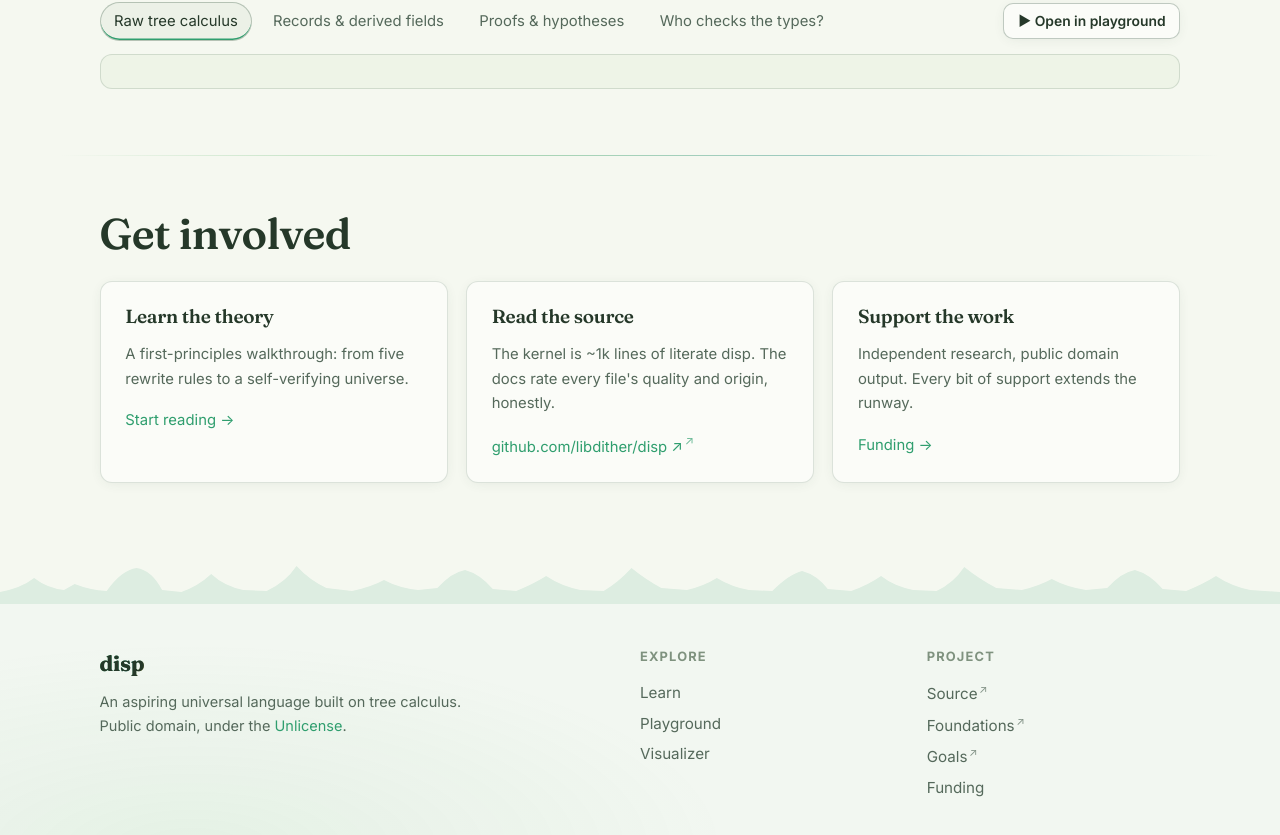
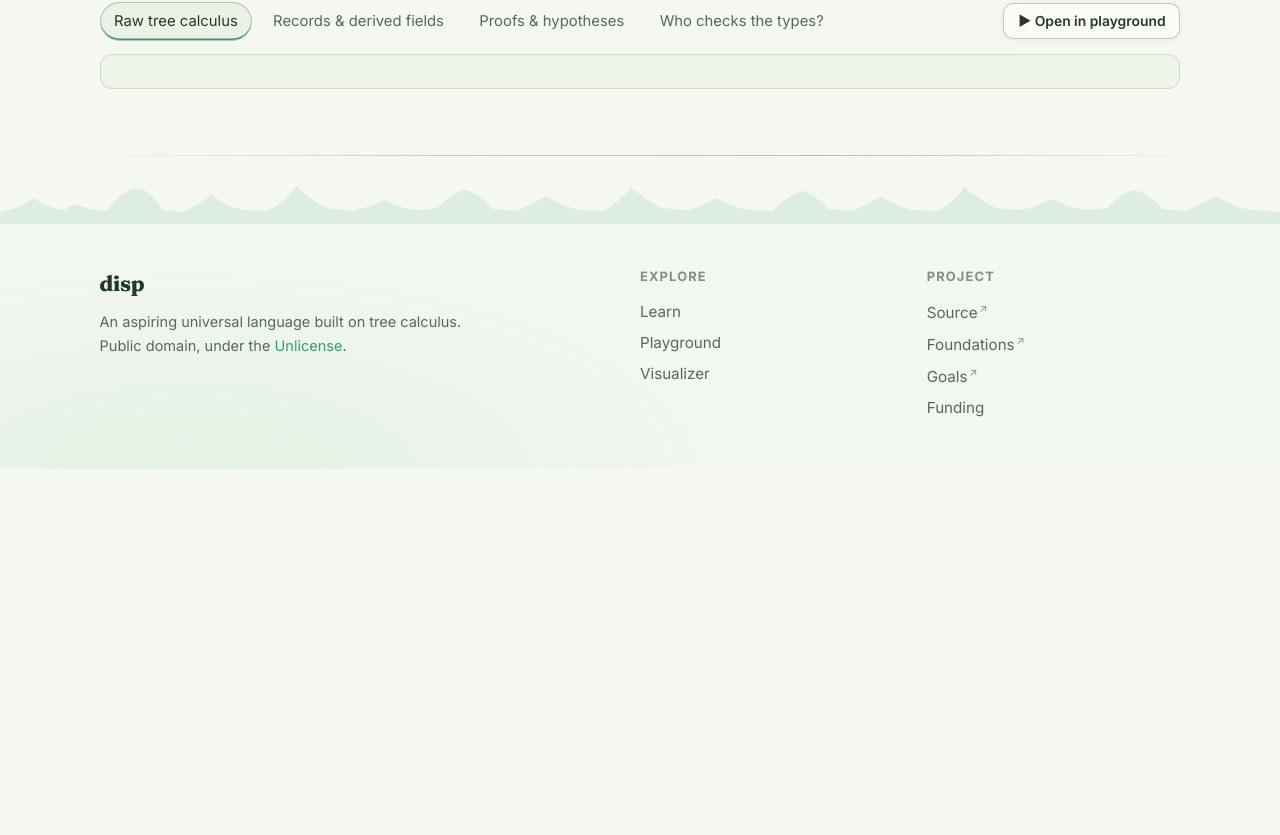
Before and after one commit to libdither/disp, a SvelteKit app in the folder website/: page / in a window 1280 px wide. Shown: the part 1579-2414 px from the top of the page. After the commit the page ends 2048 px from the top, so only its background shows below. Built offline with nearby package versions, Linux system fonts and the light colour scheme.

Commit message:
website: remove bottom cards

```diff
--- a/website/src/routes/+page.svelte
+++ b/website/src/routes/+page.svelte
@@ -23,7 +23,9 @@
 
   function toggleTheatre(): void {
     const entering = !theatre;
-    const reduce = window.matchMedia("(prefers-reduced-motion: reduce)").matches;
+    const reduce = window.matchMedia(
+      "(prefers-reduced-motion: reduce)",
+    ).matches;
     // Scroll the WINDOW explicitly — never scrollIntoView: the hero section is
     // overflow:hidden, which makes it a programmatically-scrollable ancestor,
     // and scrollIntoView would scroll the hero's own content out of view with
@@ -32,14 +34,21 @@
       const el = entering ? cardEl : heroEl;
       if (!el) return;
       // entering leaves extra headroom for the face picker hanging above the card
-      const offset = (document.querySelector("header")?.clientHeight ?? 64) + (entering ? 62 : 12);
+      const offset =
+        (document.querySelector("header")?.clientHeight ?? 64) +
+        (entering ? 62 : 12);
       window.scrollTo({
-        top: Math.max(0, el.getBoundingClientRect().top + window.scrollY - offset),
-        behavior
+        top: Math.max(
+          0,
+          el.getBoundingClientRect().top + window.scrollY - offset,
+        ),
+        behavior,
       });
     };
     const apply = () => flushSync(() => (theatre = entering));
-    const doc = document as Document & { startViewTransition?: (cb: () => void) => unknown };
+    const doc = document as Document & {
+      startViewTransition?: (cb: () => void) => unknown;
+    };
     if (doc.startViewTransition && !reduce) {
       // scroll inside the transition callback: snapshots are captured after
       // the jump, so the morph carries the camera move in one motion
@@ -431,65 +440,6 @@
 </section>
 
 <hr class="keyline container" />
-
-<!-- ============================== self-verify band ============================== -->
-<!-- <section class="selfcheck container">
-  <h2 class="sect-title">No pre-checked kernel ships</h2>
-  <p class="sect-sub">
-    When the playground boots the type system, your browser re-elaborates the
-    kernel's fragments in dependency order and re-verifies every typed export
-    through the kernel itself. The last thing checked is the universe, by the
-    universe.
-  </p>
-  <div
-    class="chain"
-    role="img"
-    aria-label="kernel bootstrap chain: {kernelChain.join(', ')}"
-  >
-    {#each kernelChain as frag, i}
-      <span class="chip" style="--d:{i}">{frag}</span>
-      {#if i < kernelChain.length - 1}<span class="chev">→</span>{/if}
-    {/each}
-    <span class="loop" title="Type : Type">⟲ Type checks Type</span>
-  </div>
-  <div class="cta-row center">
-    <a class="btn" href="{base}/playground/">Watch it happen</a>
-    <a class="btn" href="{base}/learn/#who-checks">How can that be sound?</a>
-  </div>
-</section>
-
-<hr class="keyline container" /> -->
-
-<!-- ============================== involvement ============================== -->
-<section class="involve container">
-  <h2 class="sect-title">Get involved</h2>
-  <div class="inv-grid">
-    <a class="card inv" href="{base}/learn/">
-      <h3>Learn the theory</h3>
-      <p>
-        A first-principles walkthrough: from five rewrite rules to a
-        self-verifying universe.
-      </p>
-      <span class="inv-cta">Start reading →</span>
-    </a>
-    <a class="card inv" href={REPO} target="_blank" rel="noopener">
-      <h3>Read the source</h3>
-      <p>
-        The kernel is ~1k lines of literate disp. The docs rate every file's
-        quality and origin, honestly.
-      </p>
-      <span class="inv-cta">github.com/libdither/disp ↗</span>
-    </a>
-    <a class="card inv" href="{base}/funding/">
-      <h3>Support the work</h3>
-      <p>
-        Independent research, public domain output. Every bit of support extends
-        the runway.
-      </p>
-      <span class="inv-cta">Funding →</span>
-    </a>
-  </div>
-</section>
 
 <style>
   /* ---------- hero ---------- */
```
Lines whose indentation alone changed are shown as unchanged.
